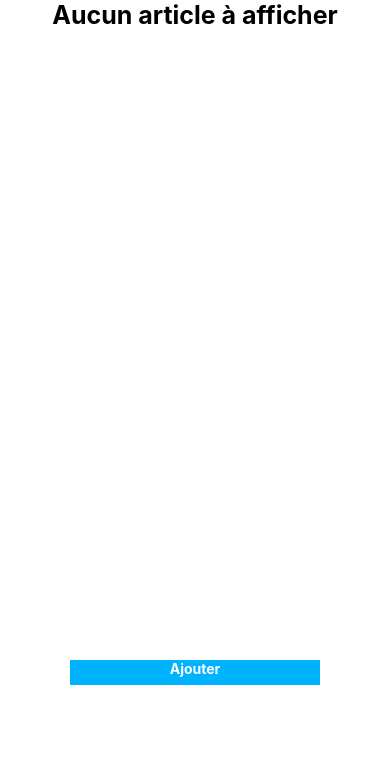
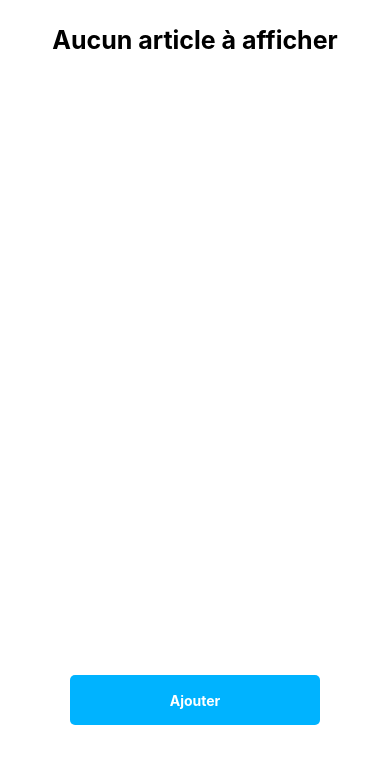
Before and after one commit to Christoooophe/cours_react_native, a React Native app: screen / in a window 390 px wide. Shown: the top 764 px of the page. Built offline with nearby package versions, Linux system fonts and the light colour scheme.

Commit message:
update style

```diff
--- a/src/App.jsx
+++ b/src/App.jsx
@@ -53,8 +53,12 @@ const styles = StyleSheet.create({
       justifyContent: 'center'
     },
     button : {
+      borderRadius : 5,
+      margin : 10,
+      alignItems : "center",
+      justifyContent : "center",
       width : 250,
-      height : 25,
+      height : 50,
       backgroundColor : "#00b3ff"
     },
     text : {
@@ -64,6 +68,7 @@ const styles = StyleSheet.create({
     },
     bloc : {
       flex : 4,
+      marginTop : 25
     },
     blocdeux : {
       flex : 1,
--- a/src/components/CourseModal.jsx
+++ b/src/components/CourseModal.jsx
@@ -28,24 +28,31 @@ const CourseModal = (props) => {
 const styles = StyleSheet.create({
   modal : {
     flex : 1,
-    alignItems : "center",
+    justifyContent: 'center',
+    alignItems: 'center',
+    marginTop : 200
   },
   container : {
     flex : 1,
-    display : "flex",
     flexDirection : "row"
   },
   add : {
     width : 125,
-    height : 25,
+    height : 50,
     backgroundColor : "#00b3ff",
-    margin : 10
+    borderRadius : 5,
+    margin : 10,
+    alignItems : "center",
+    justifyContent : "center"
   },
   delete : {
     width : 125,
-    height : 25,
+    height : 50,
     backgroundColor : "#fc190d",
-    margin : 10
+    borderRadius : 5,
+    margin : 10,
+    alignItems : "center",
+    justifyContent : "center"
   },
   text : {
     color : "#ffffff",
```
